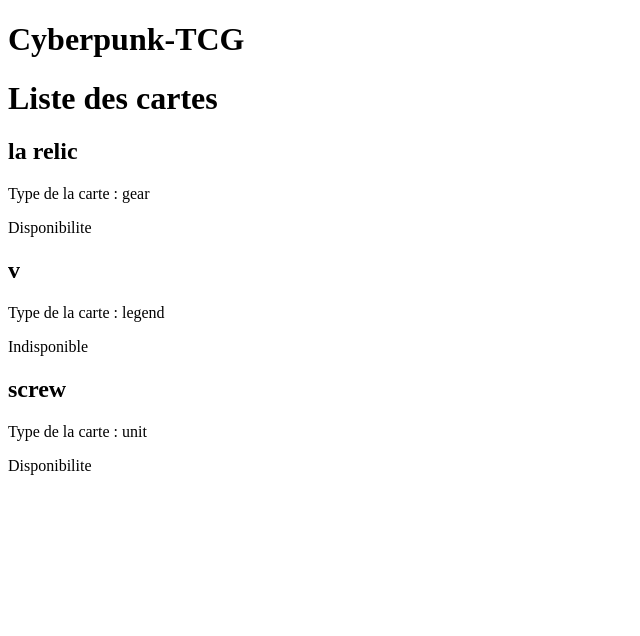
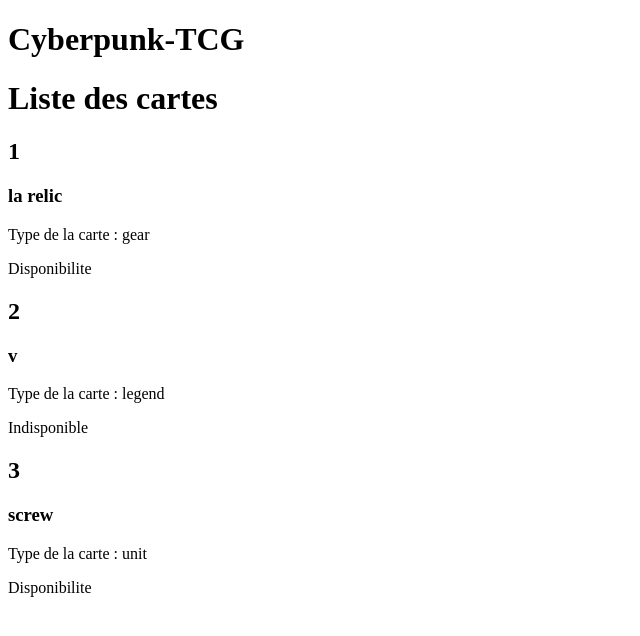
Before and after one commit to Theomarsvel/Cyberpunk-TCG, a PHP site: page /listeCarte.php in a window 1280 px wide. Shown: the part 26-662 px from the top of the page, without its empty margins (0-640 px from the left). Run offline with PHP 8.4, Linux system fonts and the light colour scheme.

Commit message:
pas bosser

```diff
--- a/includes/header.php
+++ b/includes/header.php
@@ -1,3 +1,18 @@
+<?php
+// Demande à PHP d'afficher les erreurs dans le navigateur.
+
+ini_set('display_errors', '1');
+
+// Demande l'affichage des erreurs survenant au démarrage de PHP.
+// Certaines erreurs de démarrage ne peuvent toutefois pas être
+// activées depuis un script déjà en cours d'exécution.
+ini_set('display_startup_errors', '1');
+
+// Demande à PHP de signaler toutes les catégories d'erreurs,
+// y compris les avertissements (warnings) et les notices.
+error_reporting(E_ALL);
+?>
+
 <!DOCTYPE html>
 <html lang="fr">
 <head>
--- a/public/listeCarte.php
+++ b/public/listeCarte.php
@@ -20,21 +20,11 @@ $titrePage = "Liste des cartes";
 
 $categories = ["Carte", "Pack d'emarage", "Kit deck"];
 
-$cartes = [[
-    'nom' => 'la relic',
-    'type' => 'gear',
-    'disponibilite' => true
-],
-[
-    'nom' => 'v',
-    'type' => 'legend',
-    'disponibilite' => true
-],
-[
-    'nom' => 'screw',
-    'type' => 'unit',
-    'disponibilite' => true
-]];
+$cartes = [
+    ['id' => 1, 'nom' => 'la relic', 'type' => 'gear',   'disponibilite' => true],
+    ['id' => 2, 'nom' => 'v',        'type' => 'legend', 'disponibilite' => true],
+    ['id' => 3, 'nom' => 'screw',    'type' => 'unit',   'disponibilite' => true]
+];
 
 $categories[] = "Booster";
 
@@ -47,7 +37,8 @@ $cartes[0]["cout"] = "5 edits";
 
 
 <?php foreach($cartes as $carte) { ?>
-    <h2><?= $carte ['nom'] ?></h2>
+    <h2><?= $carte ["id"] ?></h2>
+    <h3><?= $carte ['nom'] ?></h3>
     <p>Type de la carte : <?= $carte ['type'] ?></p>
 <?php if ($carte['disponibilite']) { ?>
     <p>Disponibilite</p>
```
